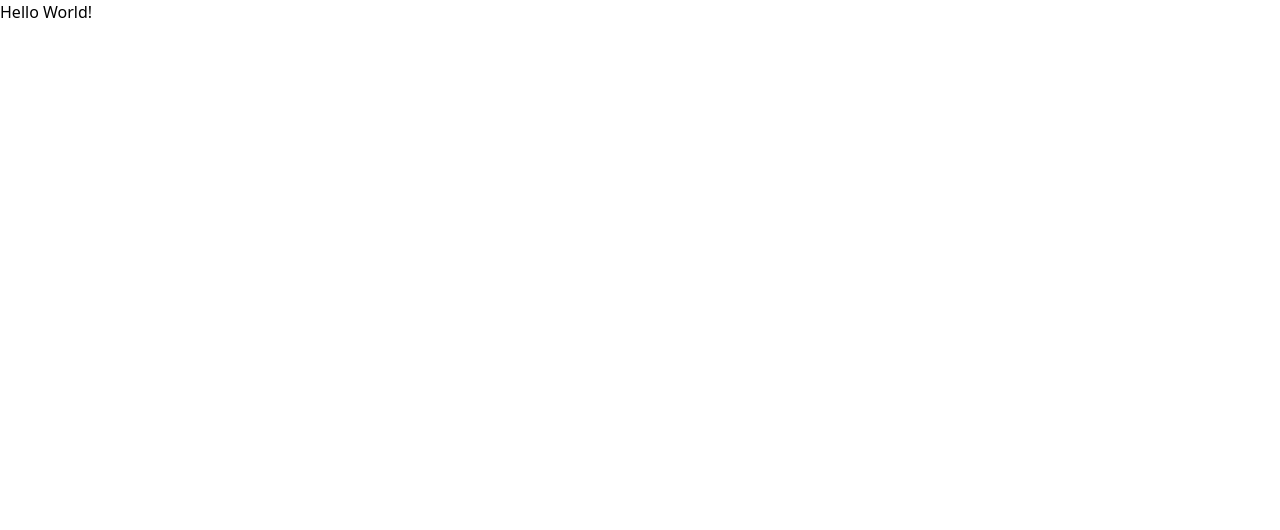
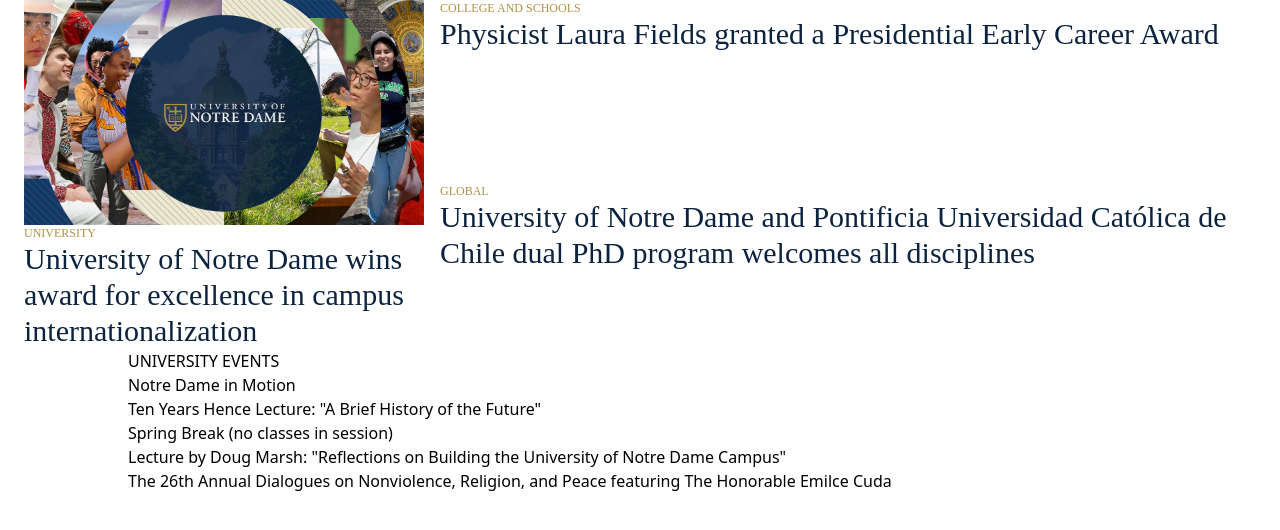
Before and after one commit to icyeza/theGate, a plain HTML site: page index.html in a window 1280 px wide. Drawn offline with nearby package versions, Linux system fonts and the light colour scheme.

Commit message:
second commit

```diff
--- a/index.html
+++ b/index.html
@@ -1,13 +1,50 @@
 <!DOCTYPE html>
 <html lang="en">
-<head>
-    <meta charset="UTF-8">
-    <meta name="viewport" content="width=device-width, initial-scale=1.0">
+  <head>
+    <meta charset="UTF-8" />
+    <meta name="viewport" content="width=device-width, initial-scale=1.0" />
     <script src="https://cdn.tailwindcss.com"></script>
     <title>Document</title>
-</head>
-<body>
-    <div>Hello World!</div>
-
-</body>
+  </head>
+  <body>
+    <!-- awards section -->
+    <section class="grid grid-cols-1 px-6 gap-4 md:gap-4 font-[sumana] md:grid-cols-3 md:grid-rows-2 ">
+      <div class="md:col-start-1 md:row-span-2">
+        <img src="./images/globering_2025.jpeg" alt="awards" />
+        <h1 class="text-xs text-[#ae9142]">UNIVERSITY</h1>
+        <a href="#" class="text-[#0c2340] text-3xl ">
+          University of Notre Dame wins award for excellence in campus
+          internationalization
+        </a>
+      </div>
+      <div class="md:col-start-2 md:col-span-2">
+        <h2 class="text-xs text-[#ae9142]">COLLEGE AND SCHOOLS</h2>
+        <a href="#" class="text-[#0c2340] text-3xl">Physicist Laura Fields granted a Presidential Early Career Award</a>
+      </div>
+      <div class="md:col-start-2 md:col-span-2">
+        <h3 class="text-xs text-[#ae9142]">GLOBAL</h3>
+        <a href="#" class="text-[#0c2340] text-3xl">
+          University of Notre Dame and Pontificia Universidad Católica de Chile
+          dual PhD program welcomes all disciplines
+        </a>
+      </div>
+    </section>
+    <!-- events section -->
+    <section class="md:px-32 ">
+        <h4>UNIVERSITY EVENTS</h4>
+        <h5>Notre Dame in Motion</h5>
+        <div>
+            <a href="#">Ten Years Hence Lecture: "A Brief History of the Future"</a>
+        </div>
+        <div>
+            <a href="#">Spring Break (no classes in session)</a>
+        </div>
+        <div>
+            <a href="#">Lecture by Doug Marsh: "Reflections on Building the University of Notre Dame Campus"</a>
+        </div>
+        <div>
+            <a href="#">The 26th Annual Dialogues on Nonviolence, Religion, and Peace featuring The Honorable Emilce Cuda</a>
+        </div>
+    </section>
+  </body>
 </html>
```
Also changed, not shown: images/globering_2025.jpeg (added).
